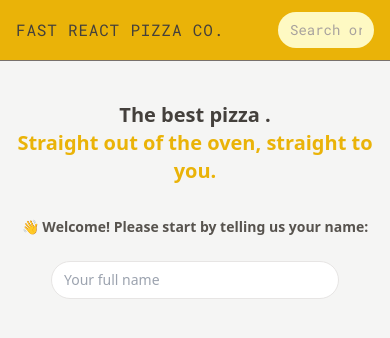
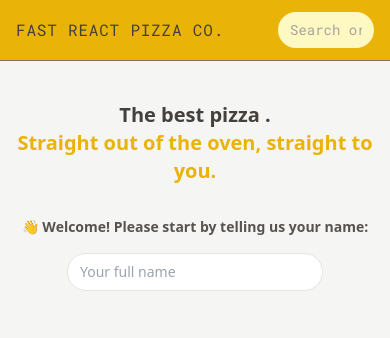
Before and after one commit to zacktam12/PizzaFlow, a React (Vite) app: page / in a window 390 px wide. Shown: the top 338 px of the page. Built offline with nearby package versions, Linux system fonts and the light colour scheme.

Commit message:
style: refine spacing and layout in CreateUser component for improved user experience

```diff
--- a/src/features/user/CreateUser.jsx
+++ b/src/features/user/CreateUser.jsx
@@ -19,7 +19,7 @@ function CreateUser() {
 
   return (
     <form onSubmit={handleSubmit}>
-      <p className="mb-6 text-sm font-semibold text-stone-600 md:text-base">
+      <p className="mb-4 text-sm font-semibold text-stone-600 sm:mb-6 md:text-base">
         👋 Welcome! Please start by telling us your name:
       </p>
 
@@ -28,7 +28,7 @@ function CreateUser() {
         placeholder="Your full name"
         value={username}
         onChange={(e) => setUsername(e.target.value)}
-        className="input mb-8 w-72"
+        className="input mb-6 w-64 sm:mb-8 sm:w-72"
       />
 
       {username !== "" && (
```
